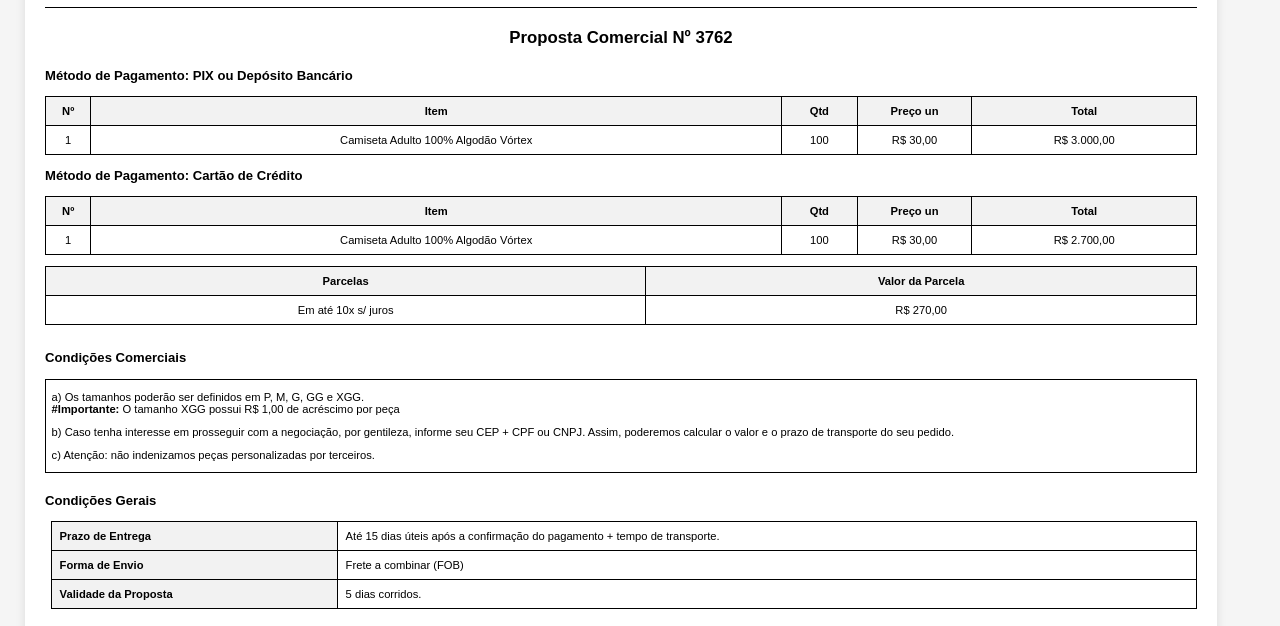
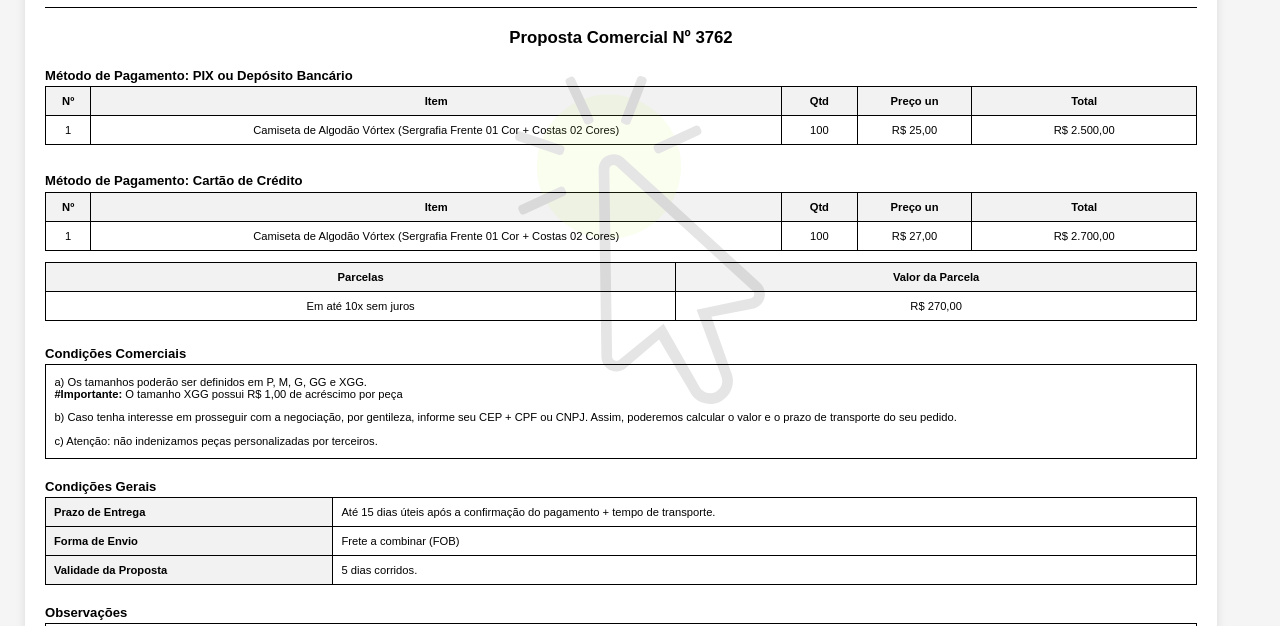
Before and after one commit to douglasmnegri/api-botconversa, a website: page pdf-generator/quote.html in a window 1280 px wide. Shown: the part 160-786 px from the top of the page. Drawn offline with Linux system fonts and the light colour scheme.

Commit message:
add watermark symbol and design a different layout for the pdf

```diff
--- a/index.js
+++ b/index.js
@@ -9,7 +9,6 @@ const { router } = require("./configs.js");
 const { calculateShirtPrice } = require("./run-price.js");
 const { calculateQuote } = require("./freight.js");
 const { getCEP } = require("./check-cep.js");
-const { printOrder } = require("./tiny.js");
 
 app.use(express.json());
 app.use("/api/config", router);
@@ -19,7 +18,6 @@ app.post("/api/calculate", async (req, res) => {
     const postData = req.body;
     console.log(postData);
     const priceResult = await calculateShirtPrice(postData);
-    console.log(priceResult[0], priceResult[1], priceResult[2]);
 
     // Send the processed data and price back in the response
     res.json({
@@ -37,12 +35,9 @@ app.post("/api/quote", calculateQuote);
 
 app.post("/api/getcep", getCEP);
 
-app.post("/api/tiny", printOrder);
-
 app.post("/api/pdf");
 
 app.get("/api/health", (req, res) => {
-  // Handle the POST request
   console.log("Message Received (GET)");
   res.send("OK");
 });
--- a/package.json
+++ b/package.json
@@ -16,7 +16,8 @@
     "dotenv": "^16.3.2",
     "express": "^4.18.2",
     "knex": "^3.1.0",
-    "pg": "^8.11.3"
+    "pg": "^8.11.3",
+    "puppeteer": "^23.3.0"
   },
   "devDependencies": {
     "@flydotio/dockerfile": "^0.5.0",
--- a/pdf-generator/pdf.css
+++ b/pdf-generator/pdf.css
@@ -4,6 +4,10 @@ body {
   margin: 0;
   padding: 0;
   background-color: #f5f5f5;
+}
+
+h3 {
+  margin-bottom: 0.25em;
 }
 
 .container {
@@ -48,7 +52,6 @@ h2 {
   border: 1px solid black;
 }
 
-
 #credit-card-table td {
   border-bottom: none;
 }
@@ -71,7 +74,11 @@ h2 {
 .general-conditions,
 .observations {
   margin-bottom: 20px;
-  padding-left: 0.5em;
+}
+
+.observations p,
+.commercial-conditions p {
+  padding-left: 0.75em;
 }
 
 .general-conditions td {
@@ -136,3 +143,18 @@ h2 {
   background-color: #f2f2f2;
   font-weight: bold;
 }
+
+.items table:nth-child(2) {
+  margin-bottom: 2.5em;
+}
+#watermark {
+  width: 250px;
+  position: fixed;
+  opacity: 0.1;
+  z-index: 99;
+  color: white;
+  left: 50%;
+  top: 50%;
+  transform: translate(-50%, -50%);
+  text-align: center;
+}
--- a/pdf-generator/pdf.js
+++ b/pdf-generator/pdf.js
@@ -1,22 +1,24 @@
 function getProposal(
-  unitCost,
+  unitCostCash,
   finalCost,
   installmentNumber,
   installmentPrice,
-  creditCardPrice
+  creditCardPrice,
+  unitCostCard
 ) {
-  const unitCostText = document.querySelectorAll(".unit-content");
+  const unitCostCashText = document.querySelector(".unit-cash-content");
   const finalCostText = document.querySelector(".total-content");
   const installmentText = document.querySelector(".installment-content");
-  const installmentPriceText = document.querySelector(".installment-price-content");
+  const installmentPriceText = document.querySelector(
+    ".installment-price-content"
+  );
   const creditCardText = document.querySelector(".credit-card-content");
-  unitCostText.forEach((element) => {
-    element.textContent = `R$ ${unitCost},00`;
-  });
+  const unitCostCardText = document.querySelector(".unit-card-content");
+
+  unitCostCashText.textContent = `R$ ${unitCostCash},00`;
   finalCostText.textContent = `R$ ${finalCost},00`;
-  installmentText.textContent = `Em até ${installmentNumber}x s/ juros`;
+  installmentText.textContent = `Em até ${installmentNumber}x sem juros`;
   installmentPriceText.textContent = `R$ ${installmentPrice},00`;
   creditCardText.textContent = `R$ ${creditCardPrice},00`;
+  unitCostCardText.textContent = `R$ ${unitCostCard},00`;
 }
-
-getProposal(30, "3.000", 10, 270, "2.700");
--- a/pdf-generator/quote.html
+++ b/pdf-generator/quote.html
@@ -8,6 +8,7 @@
   </head>
   <body>
     <div class="container">
+      <img src="../images/symbol-click.svg" alt="symbol click" id="watermark">
       <div class="header">
         <img
           src="../images/logo-click.svg"
@@ -31,7 +32,6 @@
       </div>
 
       <h2>Proposta Comercial Nº 3762</h2>
-
       <div class="items">
         <table class="product-price-table">
           <h3>Método de Pagamento: PIX ou Depósito Bancário</h3>
@@ -47,9 +47,9 @@
           <tbody>
             <tr>
               <td>1</td>
-              <td>Camiseta Adulto 100% Algodão Vórtex</td>
+              <td>Camiseta de Algodão Vórtex (Sergrafia Frente 01 Cor + Costas 02 Cores)</td>
               <td>100</td>
-              <td class="unit-content">R$ 25,00</td>
+              <td class="unit-cash-content">R$ 25,00</td>
               <td class="total-content">R$ 2.500,00</td>
             </tr>
           </tbody>
@@ -68,9 +68,9 @@
           <tbody>
             <tr>
               <td>1</td>
-              <td>Camiseta Adulto 100% Algodão Vórtex</td>
+              <td>Camiseta de Algodão Vórtex (Sergrafia Frente 01 Cor + Costas 02 Cores)</td>
               <td>100</td>
-              <td class="unit-content">R$ 27,00</td>
+              <td class="unit-card-content">R$ 27,00</td>
               <td class="credit-card-content">R$ 2.700,00</td>
             </tr>
           </tbody>
@@ -137,7 +137,7 @@
         <h3>Observações</h3>
         <div class="observations">
           <p>
-            - Serigrafia (máximo de 28x35cm) na Frente + Costas em 01 cor,
+            - Serigrafia (máximo de 28x35cm) na Frente em 01 Cor + Costas em 02 cores,
             conforme arquivo a ser enviado em vetor pelo cliente.
           </p>
           <p>
```
Also changed, not shown: run-price.js (+10 -5 lines), images/symbol-click.svg (added), 1 other file.
